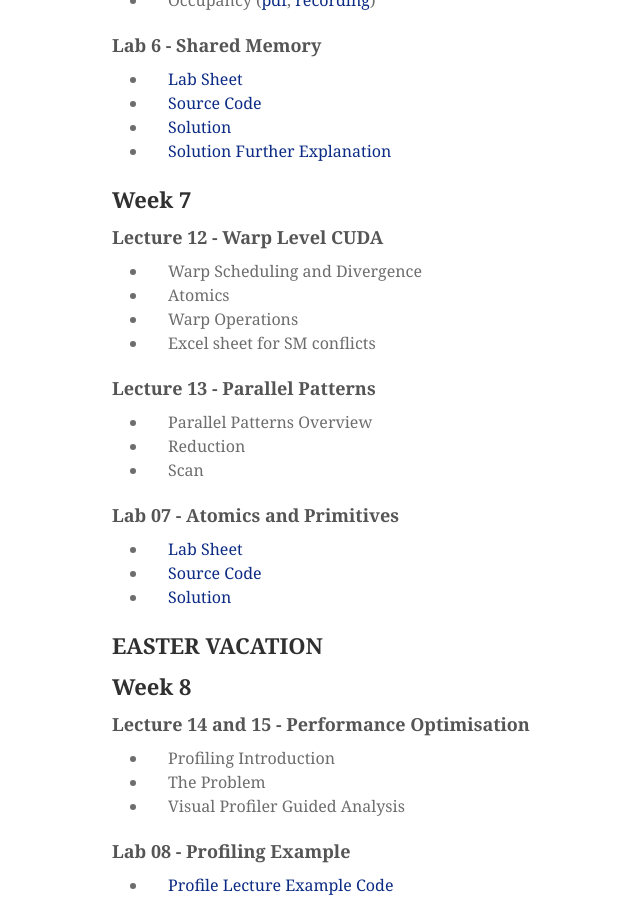
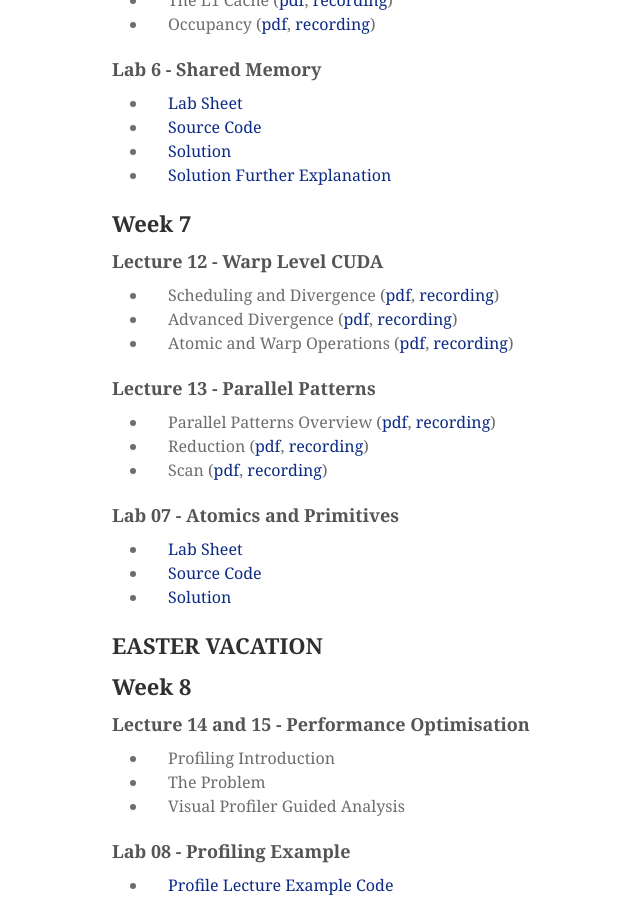
Before and after one commit to mondus/mondus.github.io, a Jekyll site: the page built from teaching/COM4521/index.md, in a window 1280 px wide and 900 px high, scrolled down 4930 px. Shown: the whole window, without its empty margins (128-768 px from the left). Built offline with Jekyll 4.4.1, drawn with Linux system fonts in a browser that asks for light colours; nearby versions of some CDN libraries; some web fonts are replaced; some of the changed text lies outside the part shown.

Commit message:
Update index.md

```diff
--- a/teaching/COM4521/index.md
+++ b/teaching/COM4521/index.md
@@ -191,16 +192,16 @@ Lectures are pre-recorded and are availble on the [COM4521  Parallel Computing w
 
 ### Lecture 12 - Warp Level CUDA
 
-* Warp Scheduling and Divergence
-* Atomics
-* Warp Operations
-* Excel sheet for SM conflicts
+* Scheduling and Divergence ([pdf](https://drive.google.com/file/d/1QeI551TNSpKVRZN7tq6N6-VjTp4ch0Wp/view?usp=sharing), [recording](https://digitalmedia.sheffield.ac.uk/media/Lecture+12+-+Part+01+-+Scheduling+and+Divergence/1_z4pi18mz))
+* Advanced Divergence ([pdf](https://drive.google.com/file/d/1LAUmDC1WkaauNJahWbdAkVi37xo7sVzd/view?usp=sharing), [recording](https://digitalmedia.sheffield.ac.uk/media/Lecture+12+-+Part+02+-+Advanced+Divergence/1_ddlggmc7))
+* Atomic and Warp Operations ([pdf](https://drive.google.com/file/d/17goRBO5osS5mbZHRd48A6TU8BZyT-wse/view?usp=sharing), [recording](https://digitalmedia.sheffield.ac.uk/media/Lecture+12+-+Part+03+-+Atomics+and+Warp+Operations/1_ais622f9))
 
 ### Lecture 13 - Parallel Patterns
 
-* Parallel Patterns Overview
-* Reduction
-* Scan
+
+* Parallel Patterns Overview ([pdf](https://drive.google.com/file/d/1gJfnZjQzlB1GzV4BgnaQNXU4aAWyfFIX/view?usp=sharing), [recording](https://digitalmedia.sheffield.ac.uk/media/Lecture+13+-+Part+01+-+Parallel+Patterns+Overview/1_a0nt7yyq))
+* Reduction ([pdf](https://drive.google.com/file/d/1mbFSXVTUKmvNZTPmBlLMRIfNjQbpuFDr/view?usp=sharing), [recording](https://digitalmedia.sheffield.ac.uk/media/Lecture+13+-+Part+02+-+Reduction/1_c12ixy0e))
+* Scan ([pdf](https://drive.google.com/file/d/1IUDNWjkWDOHtIgg5emo-UgnbyU1xboED/view?usp=sharing), [recording](https://digitalmedia.sheffield.ac.uk/media/Lecture+13+-+Part+03+-+Scan/1_pfrawiuc))
 
 ### Lab 07 - Atomics and Primitives
 
```
Also changed, not shown: other parts of teaching/COM4521/index.md (+1 -0 lines).
